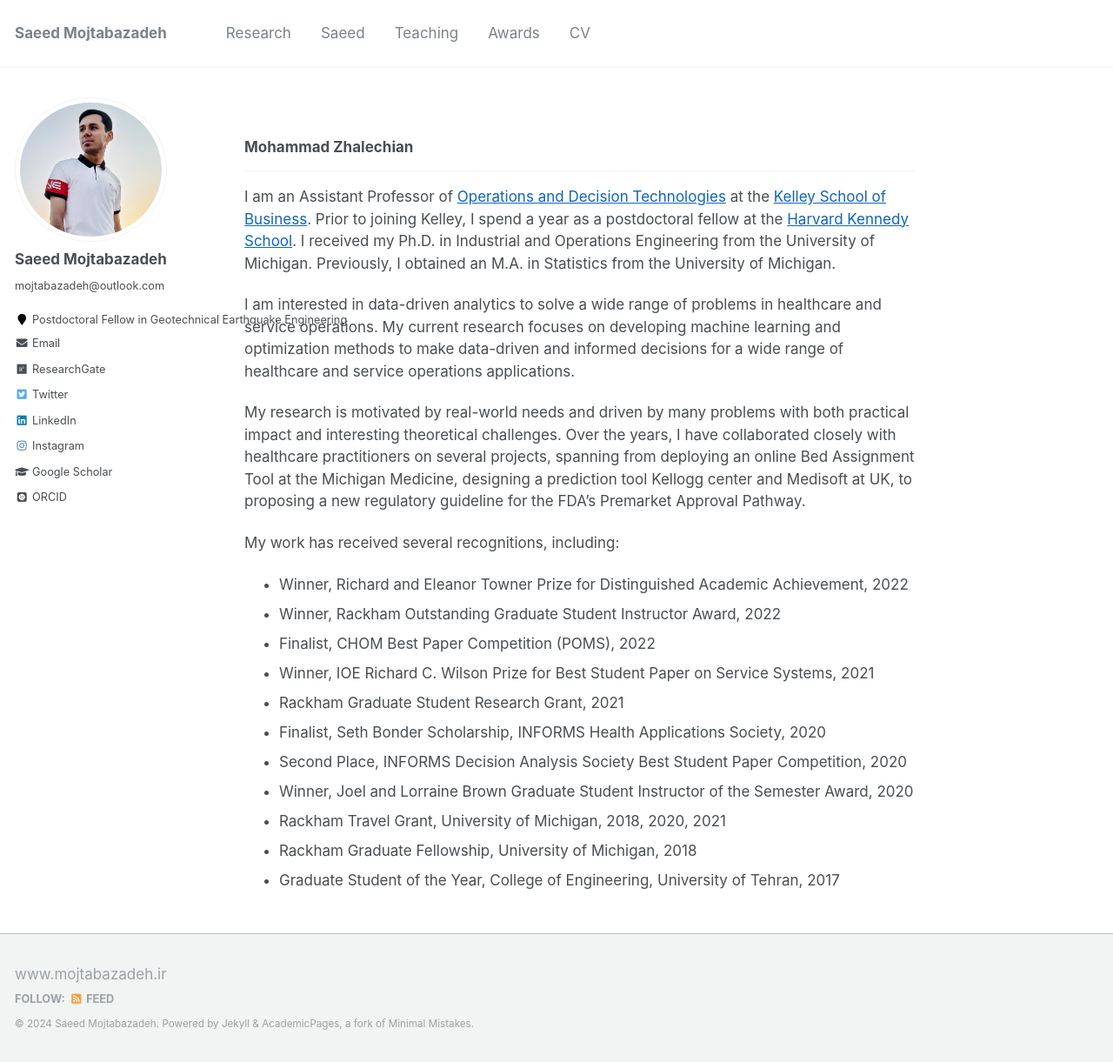
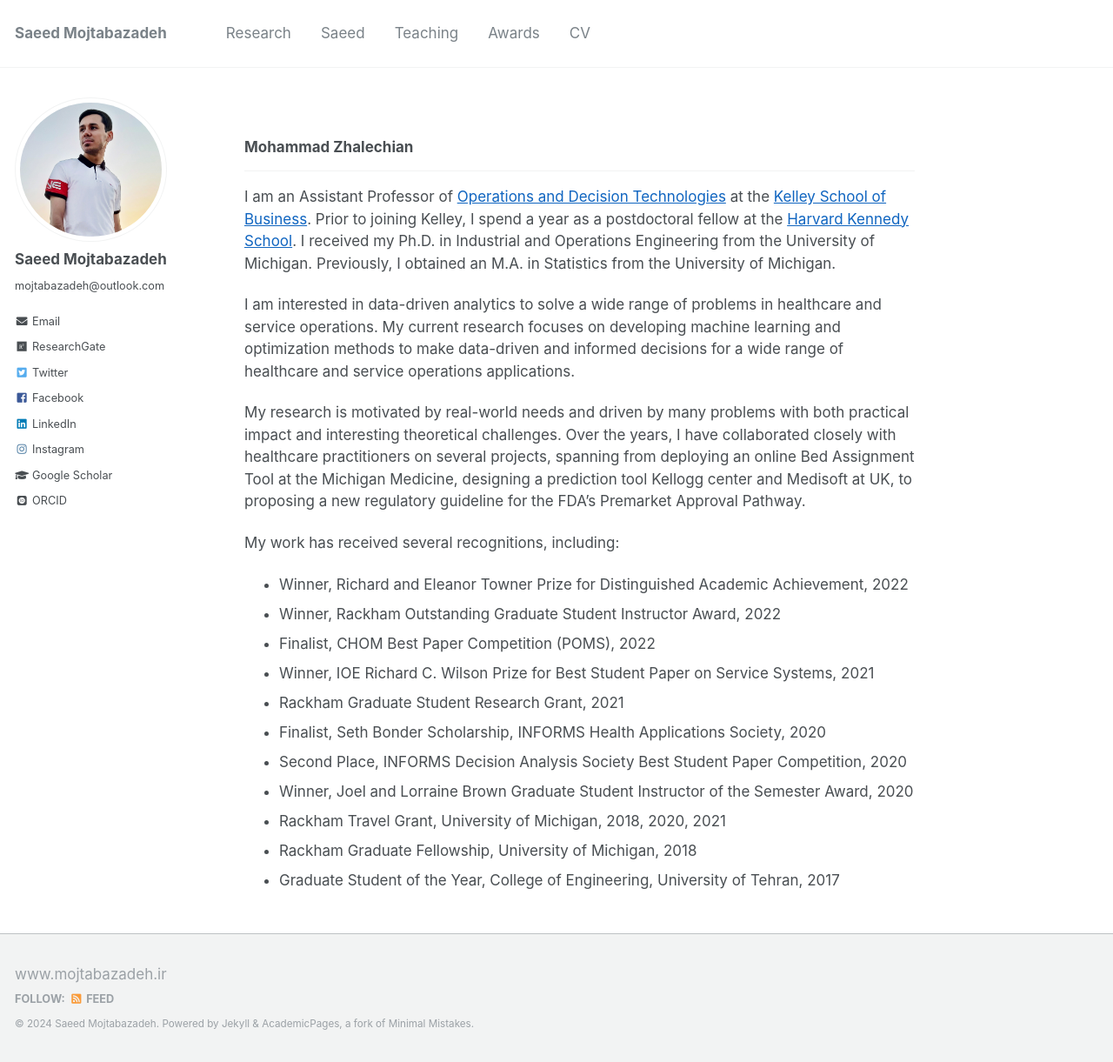
Before and after one commit to mojtabazadeh/mojtabazadeh.github.io, a Jekyll site: the page built from _pages/about-beforeKelley.md, in a window 1280 px wide and 1221 px high. Shown: the whole window at 87% size. Built offline with Jekyll 4.4.1, drawn with Linux system fonts in a browser that asks for light colours; some web fonts are replaced.

Commit message:
Update _config.yml

```diff
--- a/_config.yml
+++ b/_config.yml
@@ -84,7 +84,7 @@
   avatar           : "Saeed.jpg"
   bio              : "mojtabazadeh@outlook.com"
   location         :
-  employer         : "Postdoctoral Fellow in Geotechnical Earthquake Engineering"
+  employer         :
   pubmed           :
   googlescholar    : "https://scholar.google.com/citations?user=YphpjTcAAAAJ&hl=en"
   email            : "mojtabazadeh@outlook.com"
@@ -94,7 +94,7 @@
   codepen          :
   dribbble         :
   flickr           :
-  facebook         :
+  facebook         : "https://www.facebook.com/mojtabazadeh.ir"
   foursquare       :
   #github           : [metadata]
   google_plus      :
```
